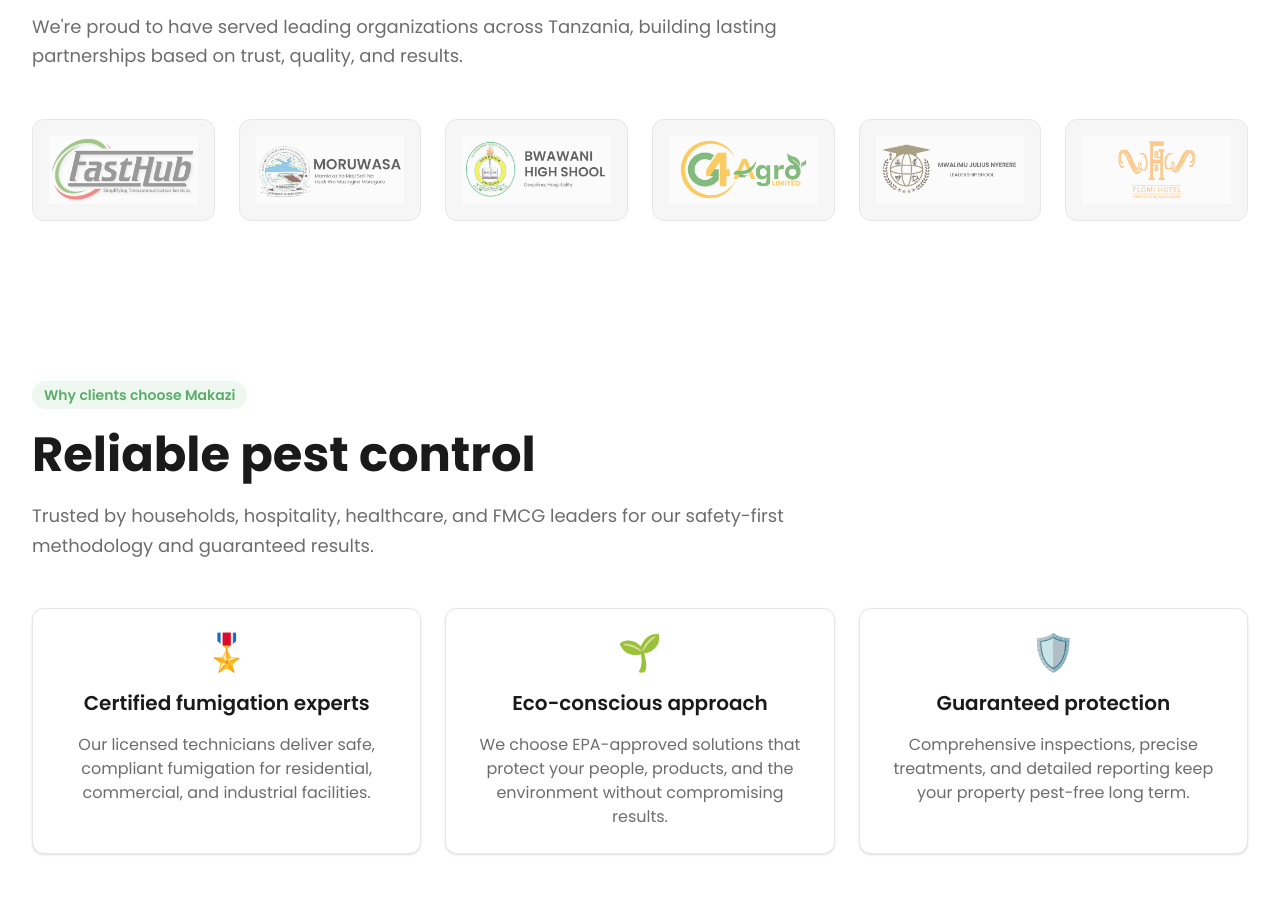
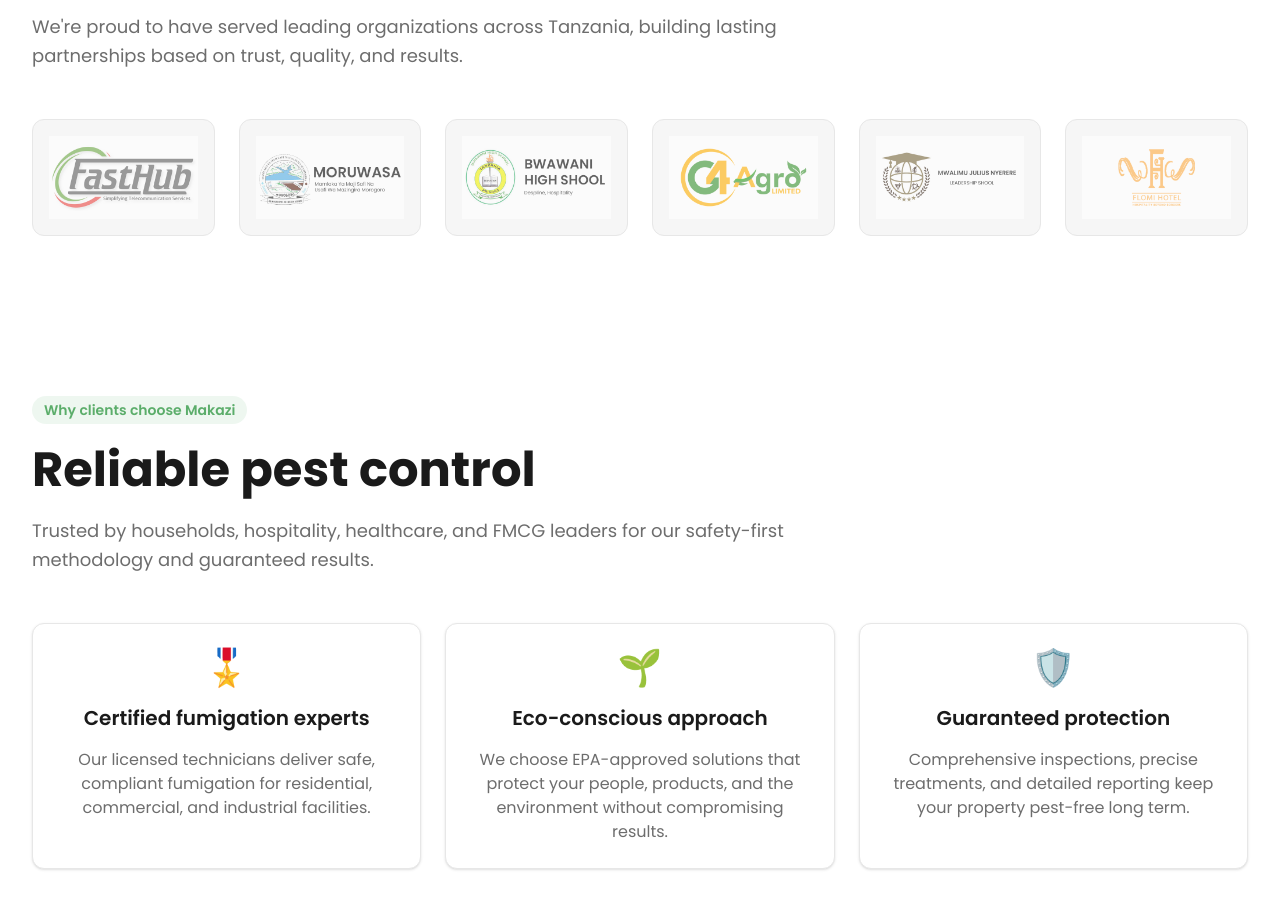
Before and after one commit to makazifumigation/makazifumigationweb, a Next.js app: page / in a window 1280 px wide. Shown: the part 1120-2028 px from the top of the page. Built offline with nearby package versions, Linux system fonts and the light colour scheme; no server answers; the database is empty.

Commit message:
aspect commit

```diff
--- a/components/sections/Sponsors.jsx
+++ b/components/sections/Sponsors.jsx
@@ -28,13 +28,13 @@ export default function Sponsors() {
                 key={sponsor.id}
                 className="aspect-video flex items-center justify-center p-4 bg-[#f6f6f6] rounded-xl border border-[#e7e7e7] hover:border-[#5bad6a] hover:shadow-md transition-all duration-300 group"
               >
-                <div className="relative w-full h-full transition-all duration-300 opacity-60 group-hover:opacity-100">
+                <div className="relative aspect-video  w-full transition-all duration-300 opacity-60 group-hover:opacity-100">
                   <Image
                     src={sponsor.logo}
                     alt={sponsor.alt}
-                    className="object-cover h-full w-full"
-                    height={300}
-                    width={512}
+                    className="object-cover w-full aspect-video "
+                    height={1080}
+                    width={1920}
                   />
                 </div>
               </div>
```
